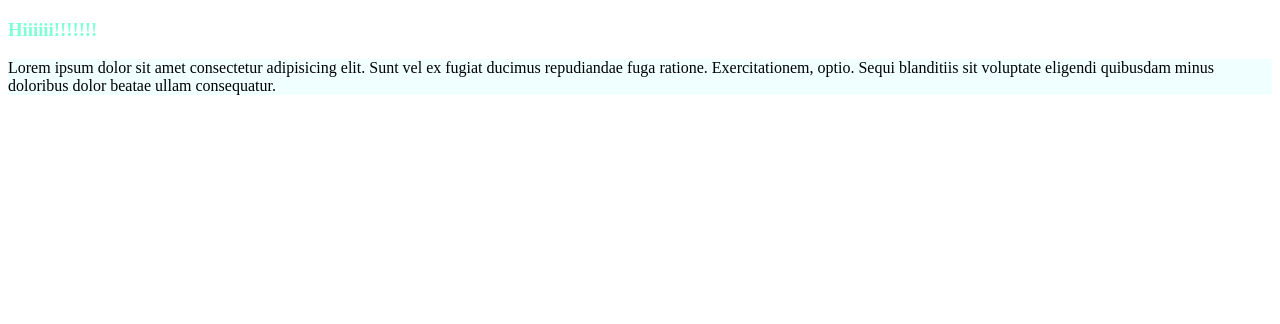
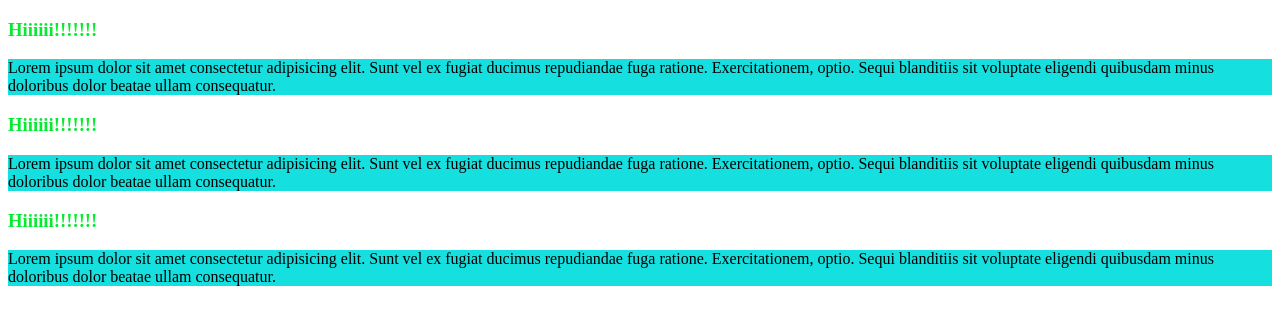
Before and after one commit to Tanzim52/my-first-github-repo, a plain HTML site: page index.html in a window 1280 px wide. Drawn offline with Linux system fonts and the light colour scheme.

Commit message:
second and third blog commit

```diff
--- a/index.html
+++ b/index.html
@@ -8,6 +8,13 @@
 </head>
 <body>
     <h3 class="tr">Hiiiiii!!!!!!!</h3>
+    <!-- <h3 class="tr">Hiiiiii!!!!!!!</h3> -->
+    <p class="tru">Lorem ipsum dolor sit amet consectetur adipisicing elit. Sunt vel ex fugiat ducimus repudiandae fuga ratione. Exercitationem, optio. Sequi blanditiis sit voluptate eligendi quibusdam minus doloribus dolor beatae ullam consequatur.</p>
+    <h3 class="tr">Hiiiiii!!!!!!!</h3>
+    <!-- <h3 class="tr">Hiiiiii!!!!!!!</h3> -->
+    <p class="tru">Lorem ipsum dolor sit amet consectetur adipisicing elit. Sunt vel ex fugiat ducimus repudiandae fuga ratione. Exercitationem, optio. Sequi blanditiis sit voluptate eligendi quibusdam minus doloribus dolor beatae ullam consequatur.</p>
+    <h3 class="tr">Hiiiiii!!!!!!!</h3>
+    <!-- <h3 class="tr">Hiiiiii!!!!!!!</h3> -->
     <p class="tru">Lorem ipsum dolor sit amet consectetur adipisicing elit. Sunt vel ex fugiat ducimus repudiandae fuga ratione. Exercitationem, optio. Sequi blanditiis sit voluptate eligendi quibusdam minus doloribus dolor beatae ullam consequatur.</p>
 </body>
 </html>
--- a/styles/blog.css
+++ b/styles/blog.css
@@ -1,6 +1,8 @@
 .tr{
-    color: aquamarine;
+    color: rgb(7, 234, 49);
 }
 .tru{
-    background-color: azure;
+    background-color: rgb(21, 223, 223);
+    margin-bottom: 15px;
+    font-weight: 500;
 }
```
